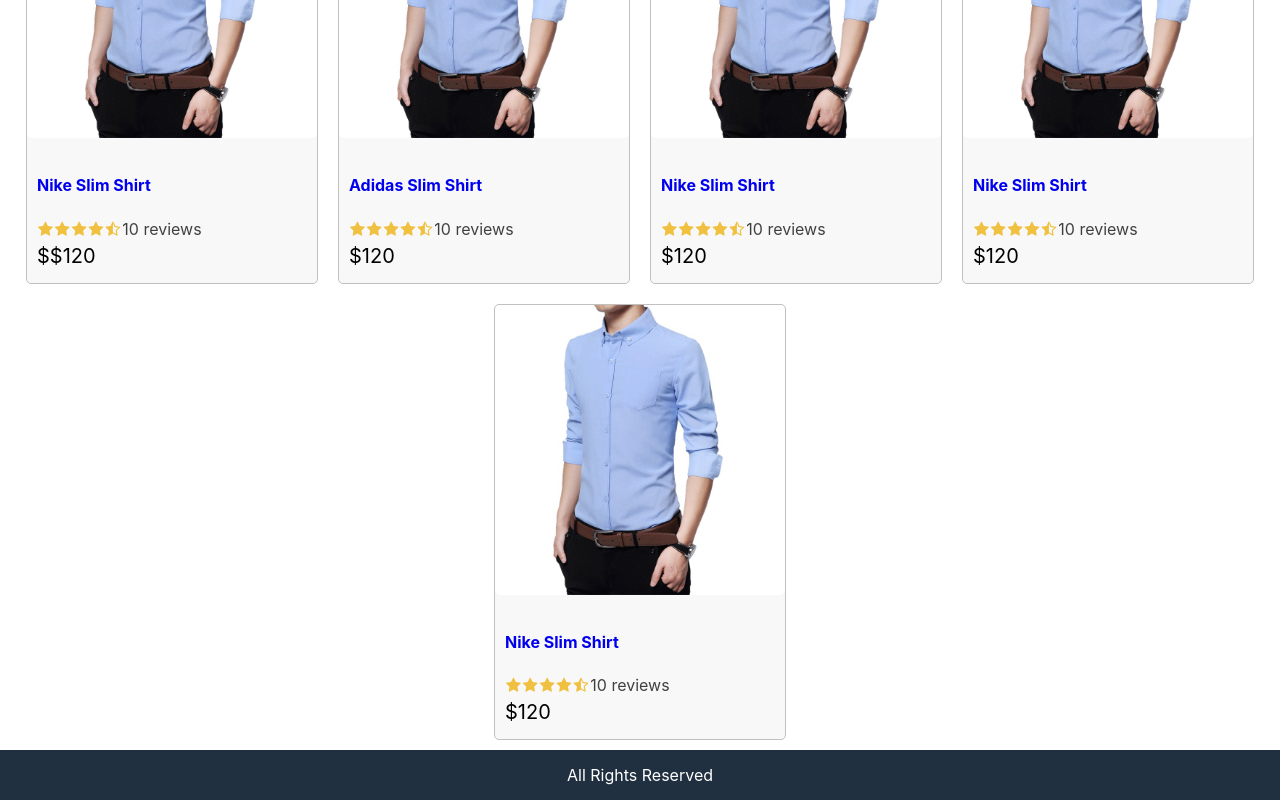
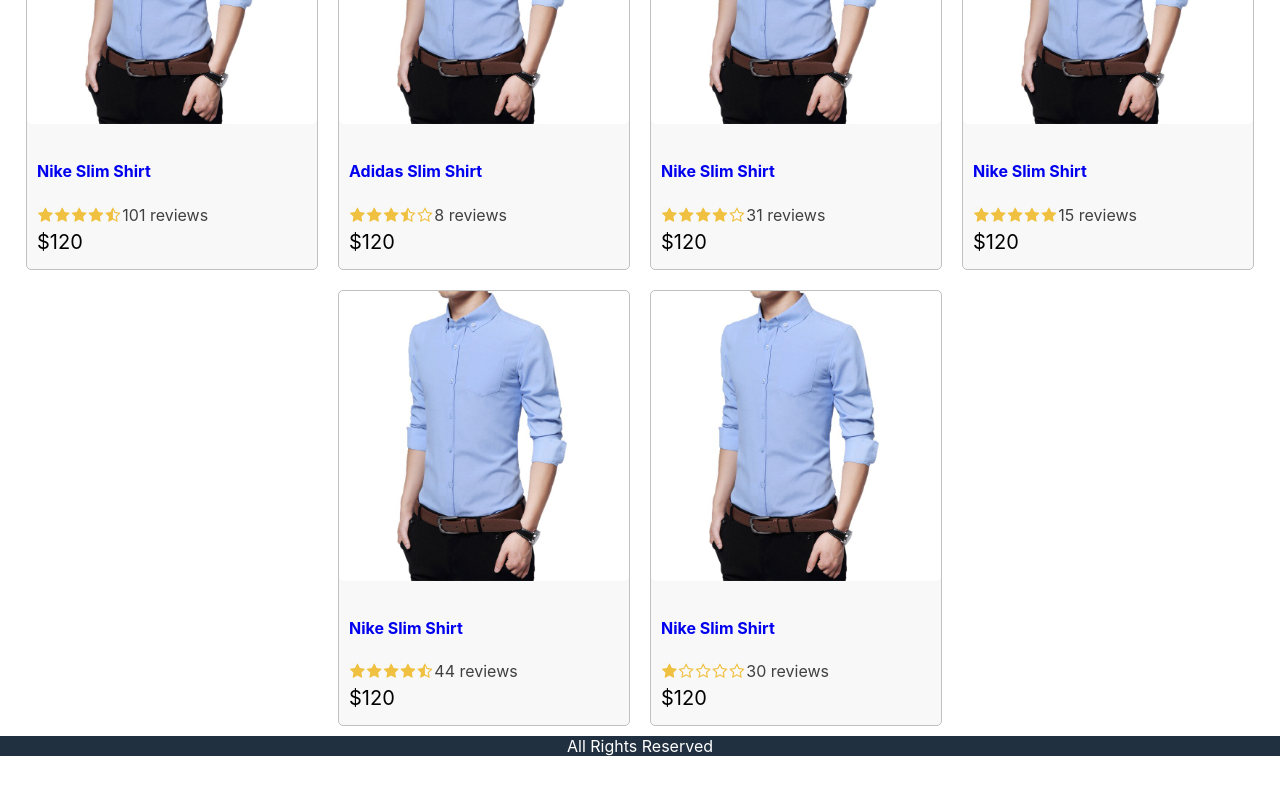
Before and after one commit to gmnoe/eCommerce, a React (Create React App) app in the folder frontend/: page / in a window 1280 px wide. Shown: the part 213-1013 px from the top of the page. After the commit the page ends 969 px from the top, so only its background shows below. Built offline with nearby package versions, Linux system fonts and the light colour scheme.

Commit message:
File structing, Routing

```diff
--- a/frontend/package.json
+++ b/frontend/package.json
@@ -7,11 +7,16 @@
     "@testing-library/jest-dom": "^5.16.5",
     "@testing-library/react": "^13.4.0",
     "@testing-library/user-event": "^14.4.3",
+    "bootstrap": "^5.1.3",
     "font-awesome": "^4.7.0",
+    "formik": "^2.2.9",
     "react": "^18.2.0",
     "react-dom": "^18.2.0",
     "react-redux": "^8.0.5",
+    "react-router-dom": "^6.2.1",
     "react-scripts": "5.0.1",
+    "reactstrap": "^9.0.1",
+    "redux-logger": "^3.0.6",
     "web-vitals": "^2.1.4"
   },
   "scripts": {
--- a/frontend/src/App.js
+++ b/frontend/src/App.js
@@ -1,34 +1,20 @@
 import React from 'react';
+import { Routes, Route } from 'react-router-dom';
+import Header from './components/Header';
+import Footer from './components/Footer';
+import ProductPage from './pages/ProductPage';
 import './App.css';
-import { PRODUCTS } from './app/shared/PRODUCTS';
-import Product from './components/Product';
 
 function App() {
-  return (
-    <div className="grid-container">
-    <header className="row">
-        <div>
-            <a className="brand" href="/">eCommerce</a>
+    return (
+        <div className="App">
+            <Header />
+            <Routes>
+                <Route path="/" element={<ProductPage />} />
+            </Routes>
+            <Footer />
         </div>
-        <div>
-            <a href="/cart">Cart</a>
-            <a href="/signin">Sign In</a>
-        </div>
-    </header>
-    <main>
-        <div className="row center">
-            {
-                PRODUCTS.map((product) => (
-                    <Product key={product.id} product={product} />
-                ))
-            }
-        </div>
-    </main>
-    <footer className="row center">
-        All Rights Reserved
-    </footer>
-</div>
-  );
+    );
 }
 
 export default App;
--- a/frontend/src/app/shared/PRODUCTS.js
+++ b/frontend/src/app/shared/PRODUCTS.js
@@ -7,10 +7,10 @@ export const PRODUCTS = [
         name: 'Nike Slim Shirt',
         category: 'Shirts',
         image: p1,
-        price: '$120',
+        price: 120,
         brand: 'Nike',
         rating: 4.5,
-        numReviews: 10,
+        numReviews: 101,
         description: 'High quality product'
     },
     {
@@ -20,8 +20,8 @@ export const PRODUCTS = [
         image: p1,
         price: 120,
         brand: 'Nike',
-        rating: 4.5,
-        numReviews: 10,
+        rating: 3.5,
+        numReviews: 8,
         description: 'High quality product'
     },
     {
@@ -31,8 +31,8 @@ export const PRODUCTS = [
         image: p1,
         price: 120,
         brand: 'Nike',
-        rating: 4.5,
-        numReviews: 10,
+        rating: 4,
+        numReviews: 31,
         description: 'High quality product'
     },
     {
@@ -42,8 +42,8 @@ export const PRODUCTS = [
         image: p1,
         price: 120,
         brand: 'Nike',
-        rating: 4.5,
-        numReviews: 10,
+        rating: 5,
+        numReviews: 15,
         description: 'High quality product'
     },
     {
@@ -54,7 +54,18 @@ export const PRODUCTS = [
         price: 120,
         brand: 'Nike',
         rating: 4.5,
-        numReviews: 10,
+        numReviews: 44,
+        description: 'High quality product'
+    },
+    {
+        id: 5,
+        name: 'Nike Slim Shirt',
+        category: 'Shirts',
+        image: p1,
+        price: 120,
+        brand: 'Nike',
+        rating: 1,
+        numReviews: 30,
         description: 'High quality product'
     }
 ]
--- /dev/null
+++ b/frontend/src/components/Footer.js
@@ -0,0 +1,9 @@
+const Footer = () => {
+    return (
+        <footer className="row center site-footer">
+            All Rights Reserved
+        </footer>
+    );
+}
+
+export default Footer;
--- /dev/null
+++ b/frontend/src/components/Header.js
@@ -0,0 +1,15 @@
+const Header = () => {
+    return (
+            <header className="row">
+            <div>
+                <a className="brand" href="/">eCommerce</a>
+            </div>
+            <div>
+                <a href="/cart">Cart</a>
+                <a href="/signin">Sign In</a>
+            </div>
+        </header>
+    );
+}
+
+export default Header;
--- a/frontend/src/index.js
+++ b/frontend/src/index.js
@@ -2,6 +2,7 @@ import React from 'react';
 import { createRoot } from 'react-dom/client';
 import { Provider } from 'react-redux';
 import { store } from './app/store';
+import { BrowserRouter } from 'react-router-dom';
 import App from './App';
 import reportWebVitals from './reportWebVitals';
 import 'font-awesome/css/font-awesome.css';
@@ -13,7 +14,9 @@ const root = createRoot(container);
 root.render(
   <React.StrictMode>
     <Provider store={store}>
-      <App />
+      <BrowserRouter>
+        <App />
+      </BrowserRouter>
     </Provider>
   </React.StrictMode>
 );
--- /dev/null
+++ b/frontend/src/pages/ProductPage.js
@@ -0,0 +1,19 @@
+import { Container } from 'reactstrap';
+import Product from '../components/Product';
+import { PRODUCTS } from '../app/shared/PRODUCTS';
+
+const ProductPage = () => {
+    return (
+        <Container>
+            <div className='row center'>
+                {
+                PRODUCTS.map((product) => (
+                    <Product key={product.id} product={product} />
+                ))
+                }
+            </div>
+        </Container>
+    )
+};
+
+export default ProductPage;
```
Also changed, not shown: frontend/src/features/products/ProductCard.js (added), frontend/src/features/products/ProductsList.js (added), frontend/src/features/products/ProductsSlice.js (added), 1 other file (tests, documents, lock files or other folders).
